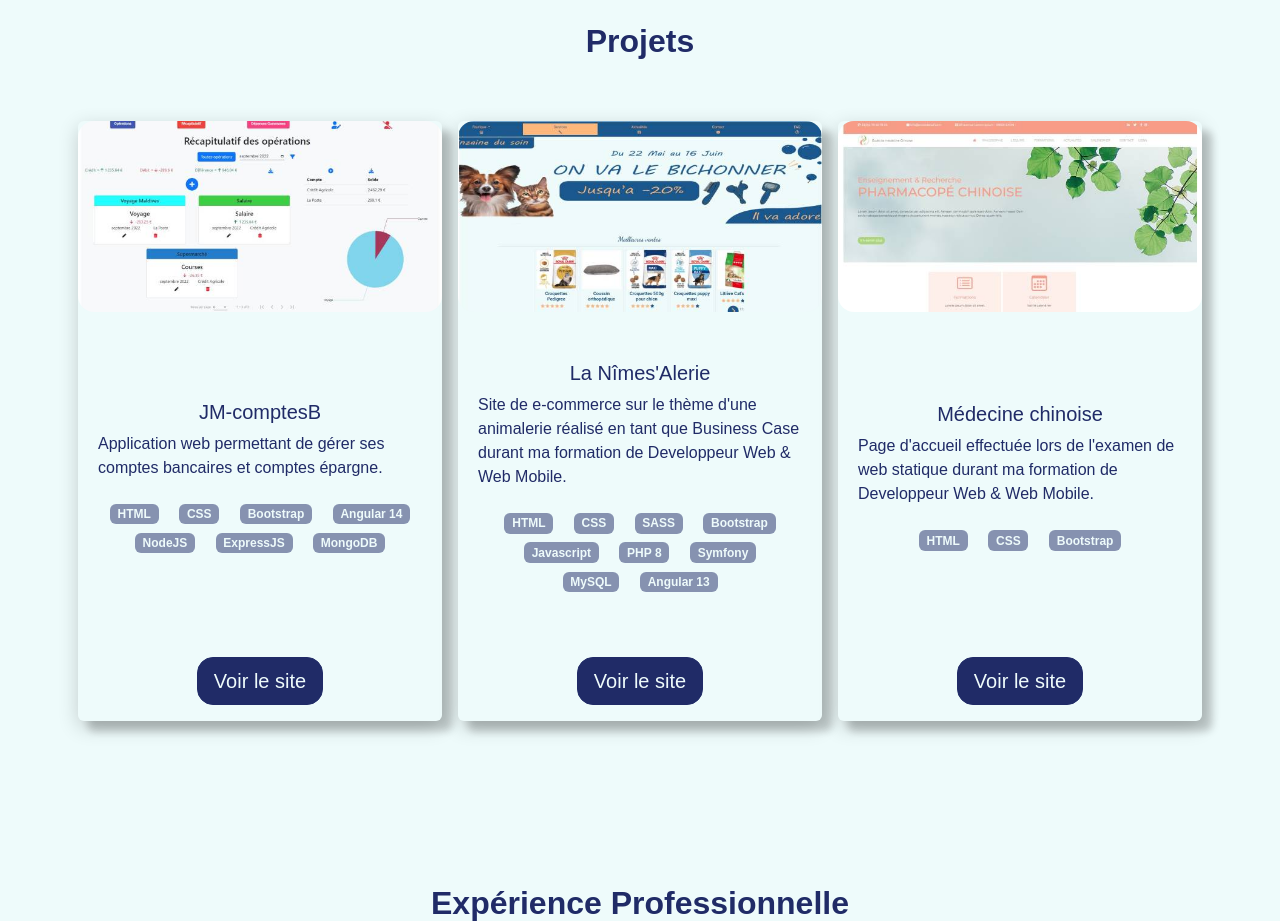
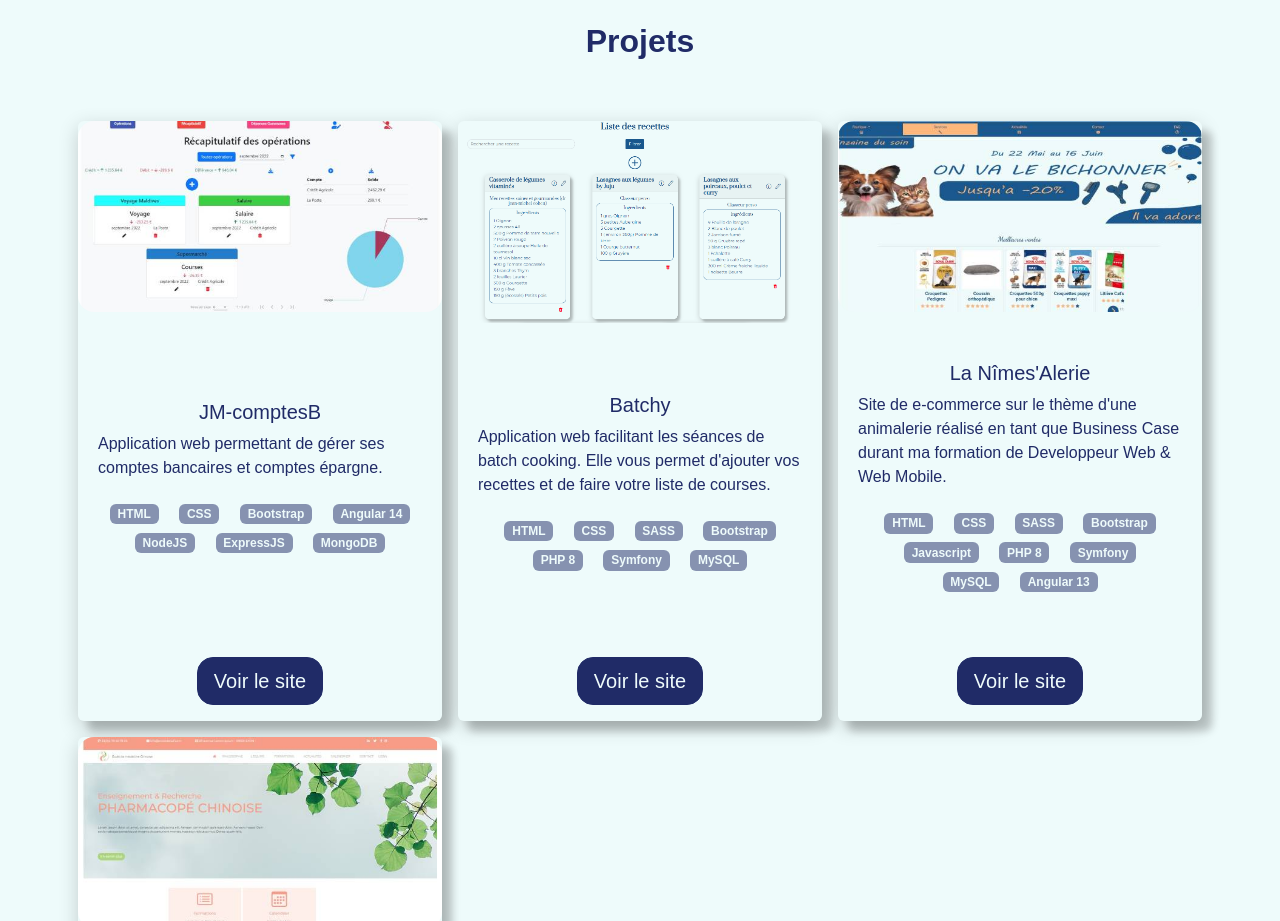
Before and after one commit to Julianomatt77/Portfolio, a plain HTML site: page index.html in a window 1280 px wide. Shown: the part 780-1701 px from the top of the page. Drawn offline with nearby package versions, Linux system fonts and the light colour scheme.

Commit message:
Ajout du projet Batchy

```diff
--- a/index.html
+++ b/index.html
@@ -125,6 +125,35 @@
 								</div>
 							</div>
 						</div>
+
+						<div class="col-lg-4 col-md-6 mx-0 px-2 my-2" data-aos="fade-up" data-aos-duration="1500">
+							<div class="card bg-light text-center d-flex flex-column justify-content-between">
+								<div class="">
+									<img src="images/batchy.png" class="img-fluid" alt="La Nîmes'Alerie" />
+								</div>
+								<div class="">
+									<h5 class="card-title">Batchy</h5>
+									<p>
+										Application web facilitant les séances de batch cooking. Elle vous permet d'ajouter vos recettes et de faire votre liste de
+										courses.
+									</p>
+
+									<p class="text-center">
+										<span class="badge bg-dark lightBlue opacity-50 mt-2 mx-2 text-start">HTML</span>
+										<span class="badge bg-dark lightBlue opacity-50 mt-2 mx-2 text-start">CSS</span>
+										<span class="badge bg-dark lightBlue opacity-50 mt-2 mx-2 text-start">SASS</span>
+										<span class="badge bg-dark lightBlue opacity-50 mt-2 mx-2 text-start">Bootstrap</span>
+										<span class="badge bg-dark lightBlue opacity-50 mt-2 mx-2 text-start">PHP 8</span>
+										<span class="badge bg-dark lightBlue opacity-50 mt-2 mx-2 text-start">Symfony</span>
+										<span class="badge bg-dark lightBlue opacity-50 mt-2 mx-2 text-start">MySQL</span>
+									</p>
+								</div>
+								<div class="mb-3">
+									<a href="http://batchy.martin-julien-dev.fr/" target="_blank" class="btn btn-lg btn-primary">Voir le site</a>
+								</div>
+							</div>
+						</div>
+
 						<div class="col-lg-4 col-md-6 mx-0 px-2 my-2" data-aos="fade-up" data-aos-duration="1500">
 							<div class="card bg-light text-center d-flex flex-column justify-content-between">
 								<div class="">
@@ -154,6 +183,7 @@
 								</div>
 							</div>
 						</div>
+
 						<div class="col-lg-4 col-md-6 mx-0 px-2 my-2" data-aos="fade-up" data-aos-duration="1500">
 							<div class="card bg-light text-center d-flex flex-column justify-content-between">
 								<div class="">
```
Also changed, not shown: images/batchy.png (added).
